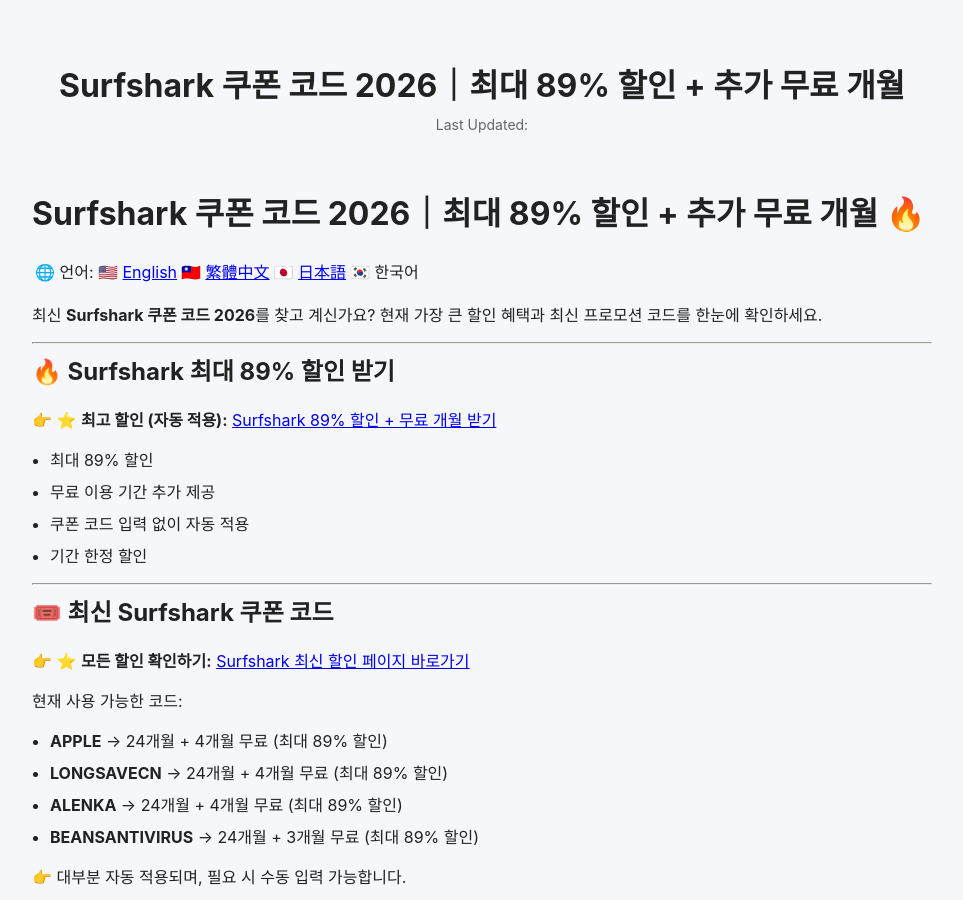
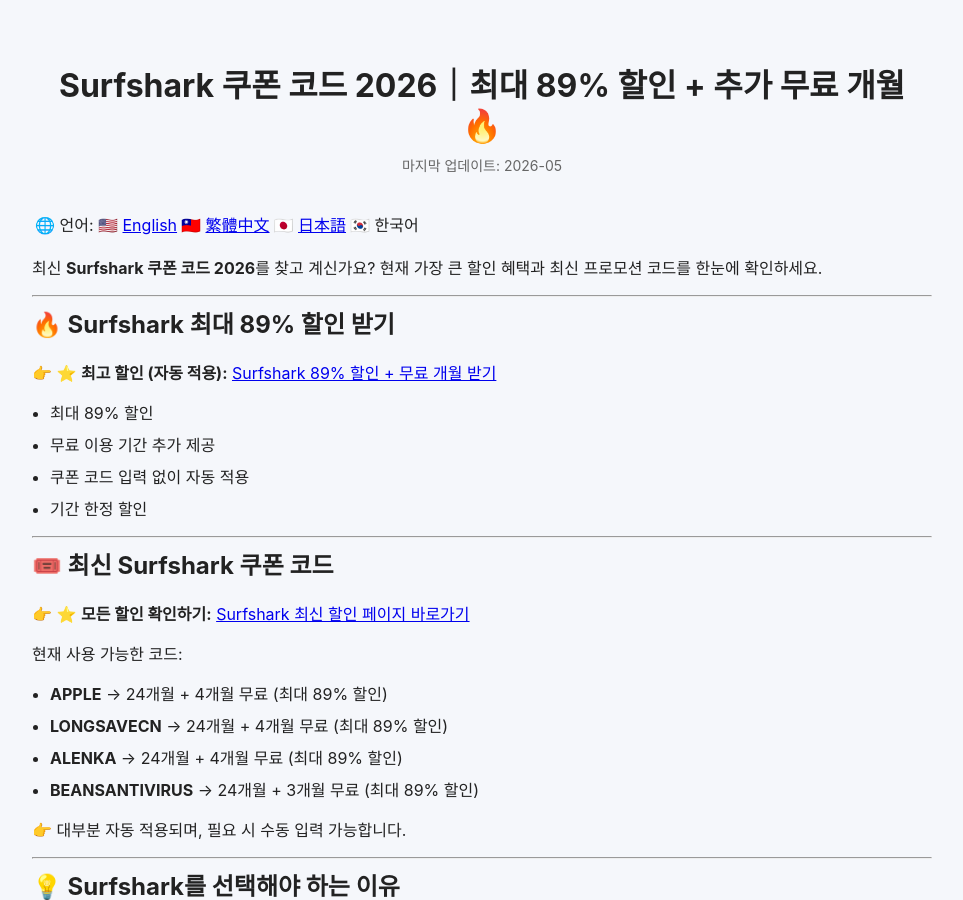
Before and after one commit to BestCouponCodes/best-coupon-codes, a Jekyll site: the page built from surfshark-coupon-code-ko.md, in a window 1280 px wide and 900 px high. Shown: the whole window, without its empty margins (158-1121 px from the left). Built offline with Jekyll 4.4.1, drawn with Linux system fonts in a browser that asks for light colours.

Commit message:
Add emoji to title and update last modified date

```diff
--- a/surfshark-coupon-code-ko.md
+++ b/surfshark-coupon-code-ko.md
@@ -1,10 +1,10 @@
 ---
 layout: default
-title: Surfshark 쿠폰 코드 2026｜최대 89% 할인 + 추가 무료 개월
+title: Surfshark 쿠폰 코드 2026｜최대 89% 할인 + 추가 무료 개월🔥
 description: "2026년 최신 Surfshark 쿠폰 코드와 할인 정보를 제공합니다. 사용 가능한 VPN 할인 코드와 프로모션을 확인하세요."
+lang: ko
+last_modified_at: 2026-05-04
 ---
-
-# Surfshark 쿠폰 코드 2026｜최대 89% 할인 + 추가 무료 개월 🔥
 
 🌐 언어: 🇺🇸 [English]({{ site.baseurl }}/surfshark-coupon-code/) | 🇹🇼 [繁體中文]({{ site.baseurl }}/surfshark-coupon-code-zh/) | 🇯🇵 [日本語]({{ site.baseurl }}/surfshark-coupon-code-ja/) | 🇰🇷 한국어
 
@@ -109,5 +109,3 @@ Surfshark는 2026년 기준 최고의 가성비 VPN 중 하나입니다.
 👉 저렴한 VPN을 찾는다면 가장 추천하는 선택입니다.
 
 ---
-
-**마지막 업데이트: 2026년 4월**
```
